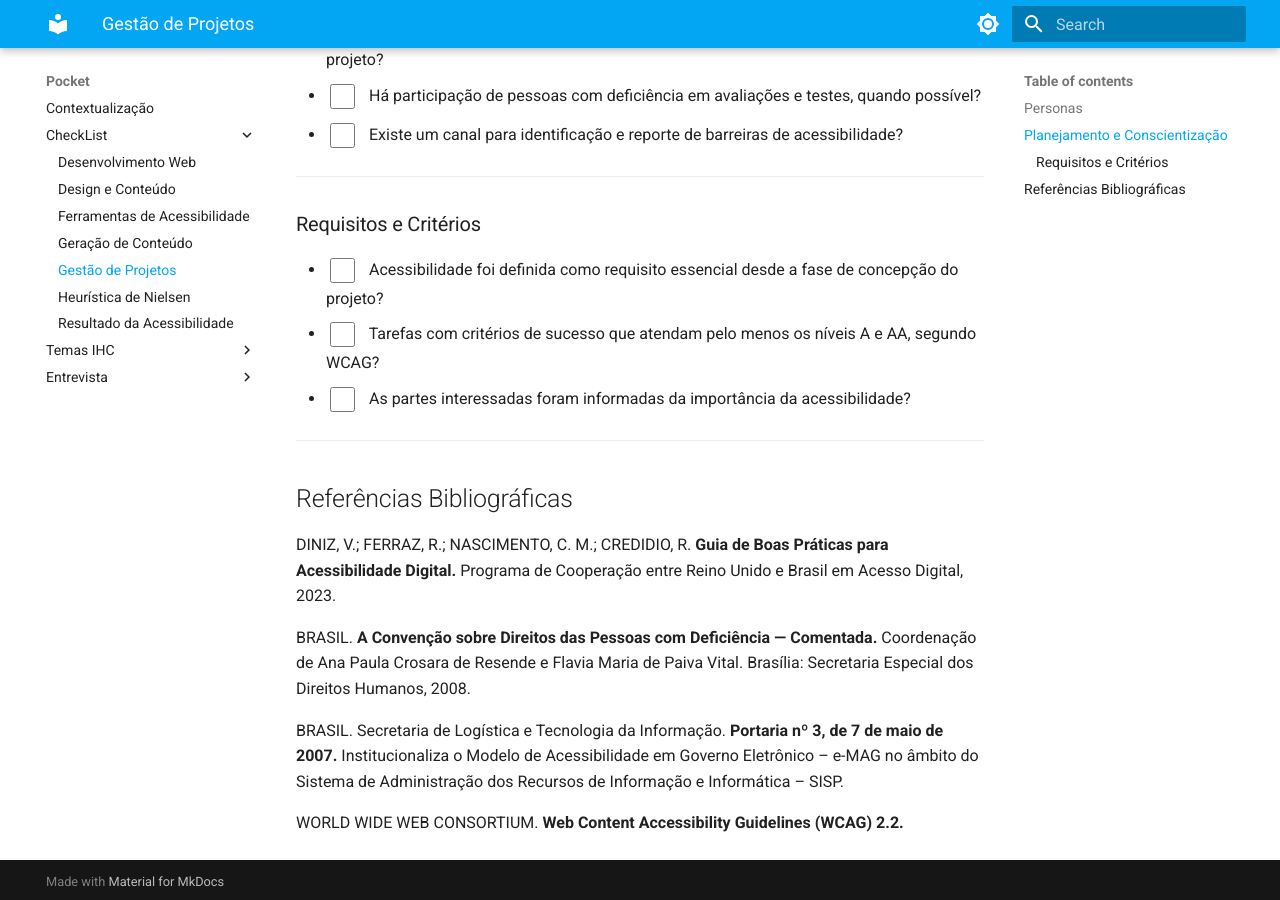
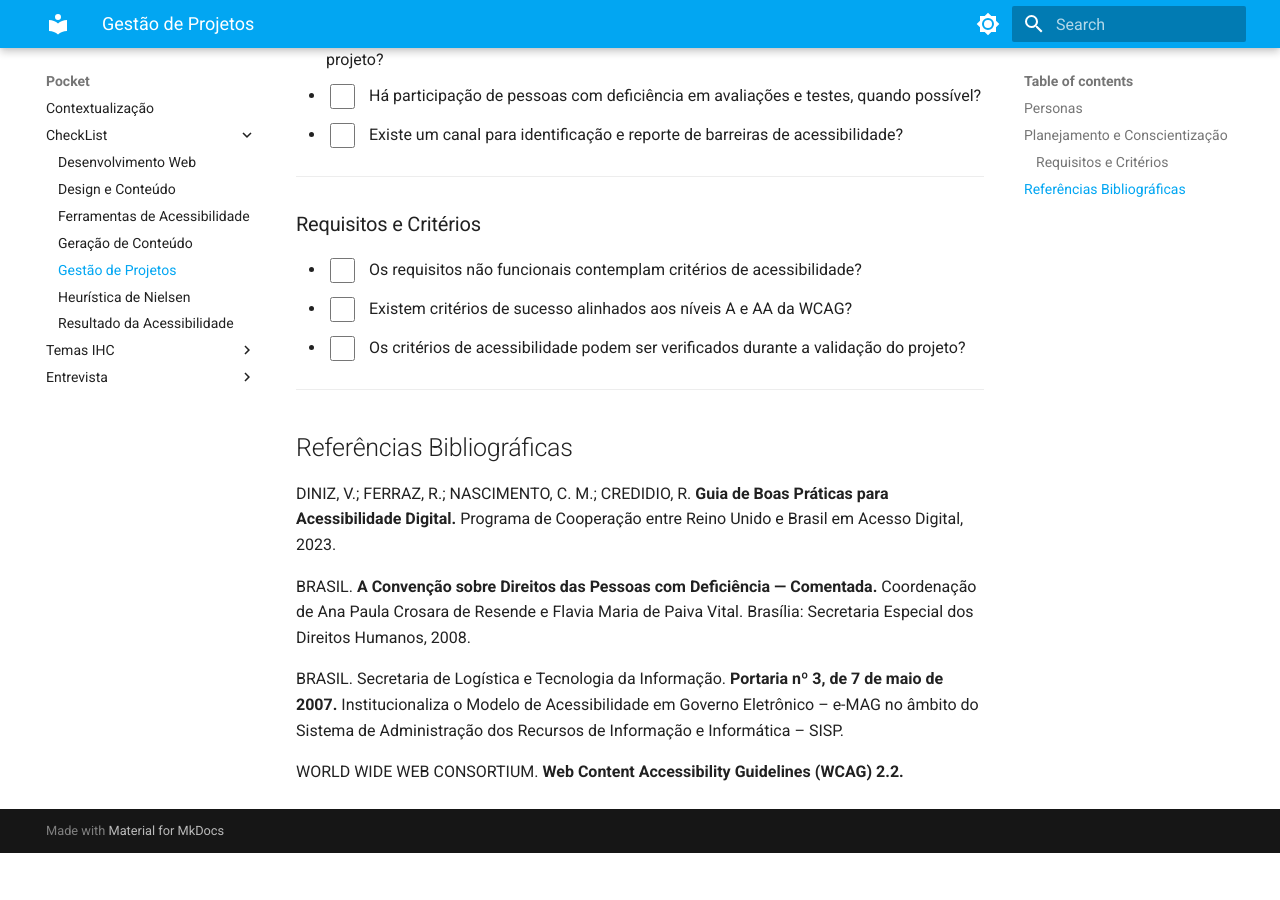
Before and after one commit to UnB-IHC/IHC-2026.1-Grupo02, an MkDocs documentation site: the page built from docs/CheckList/Gestao de Projetos.md, in a window 1280 px wide and 900 px high, scrolled down 1696 px. Built offline with MkDocs 1.6.1 and Material for MkDocs 9.7.7, drawn with Linux system fonts in a browser that asks for light colours; after the commit the page ends 2549 px from its top, so only the background shows below that.

```diff
--- a/docs/CheckList/Gestao de Projetos.md
+++ b/docs/CheckList/Gestao de Projetos.md
@@ -40,10 +40,9 @@
 ---
 ### Requisitos e Critérios
 
-* <input type="checkbox" data-id="ges-requisitos-1"> Acessibilidade foi definida como requisito essencial desde a fase de concepção do projeto?
-* <input type="checkbox" data-id="ges-requisitos-2"> Tarefas com critérios de sucesso que atendam pelo menos os níveis A e AA, segundo WCAG?
-* <input type="checkbox" data-id="ges-requisitos-3"> As partes interessadas foram informadas da importância da acessibilidade?
-
+* <input type="checkbox" data-id="ges-requisitos-1"> Os requisitos não funcionais contemplam critérios de acessibilidade?
+* <input type="checkbox" data-id="ges-requisitos-2"> Existem critérios de sucesso alinhados aos níveis A e AA da WCAG?
+* <input type="checkbox" data-id="ges-requisitos-3"> Os critérios de acessibilidade podem ser verificados durante a validação do projeto?
 ---
 
 ## Referências Bibliográficas
```
